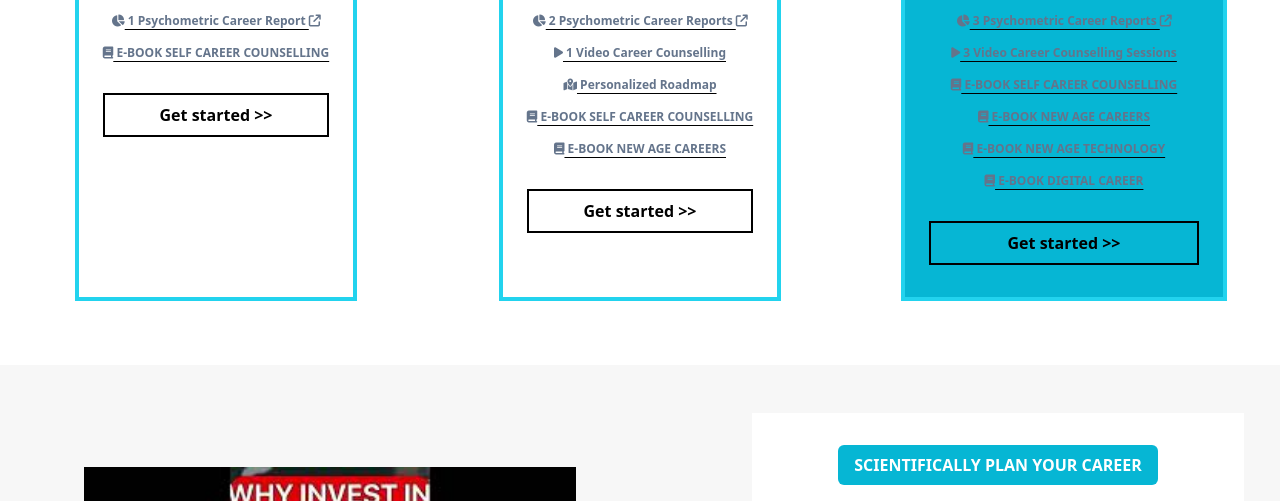
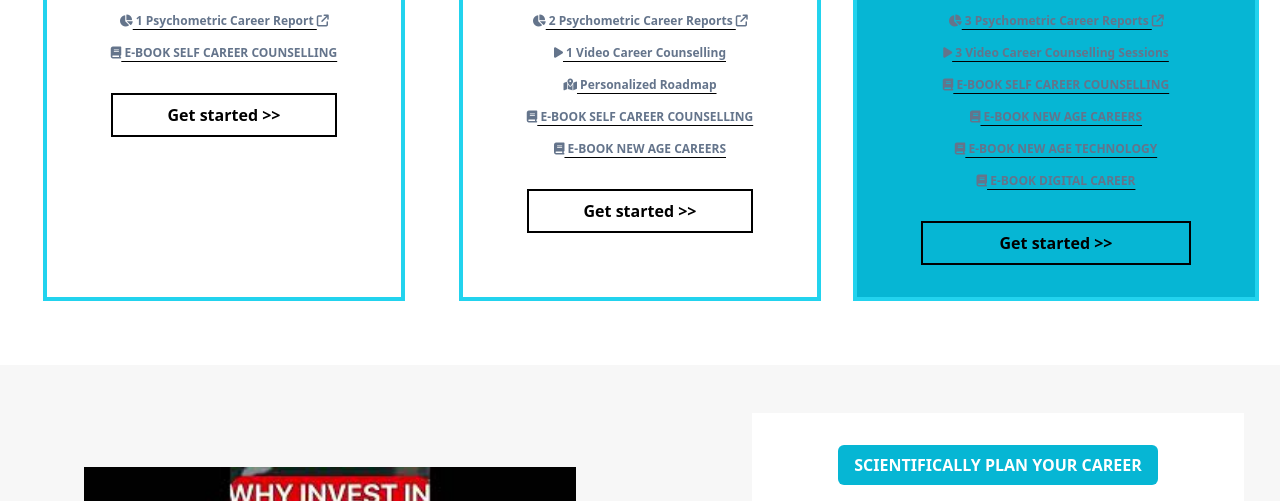
Before and after one commit to Govind-cyber-00/Pricing-Page, a website: page index.html in a window 1280 px wide. Shown: the part 600-1101 px from the top of the page. Drawn offline with Linux system fonts and the light colour scheme.

Commit message:
price-div

```diff
--- a/index.html
+++ b/index.html
@@ -88,9 +88,9 @@
 <!-- Header ends here -->
 
 <section class="py-4 my-12 px-4">
-  <div class="grid grid-cols-1 md:grid-cols-2 lg:grid-cols-3 gap-6">
+  <div class="grid grid-cols-1  md:grid-cols-2 lg:grid-cols-3 ">
     <!-- Pricing Card 1 -->
-    <div class=" px-6 py-8 mx-auto place-self-auto border-4 text-center border-cyan-400">
+    <div class=" px-16 py-8 mx-auto  place-self-auto border-4 text-center border-cyan-400">
       <p class="m-4 h-8 text-slate-700 font-bold bg-cyan-400 cursor-pointer hover:text-white text-center">
         CAREER REPORT
       </p>
@@ -118,7 +118,7 @@
     </div>
 
     <!-- Pricing Card 2 -->
-    <div class="px-6 py-8 mx-auto place-self-auto border-4 text-center border-cyan-400">
+    <div class="px-16 py-8  mx-auto place-self-auto border-4 text-center border-cyan-400">
       <p class="m-4 h-8 text-slate-700 font-bold bg-cyan-400 cursor-pointer hover:text-white text-center">
         Recommended Plan
       </p>
@@ -155,7 +155,7 @@
     </div>
 
     <!-- Pricing Card 3 -->
-    <div class="px-6 py-8 mx-auto place-self-auto border-4 text-center bg-cyan-500 border-cyan-400">
+    <div class="px-16 py-8 mx-auto place-self-auto border-4 text-center bg-cyan-500 border-cyan-400">
       <p class="m-4 h-8 w-full bg-white text-slate-700 font-bold hover:text-cyan-500 text-center cursor-pointer">
         Our Most Popular Career Plan
       </p>
@@ -678,6 +678,7 @@
   <script>
  let currentSlide = 0;
 
+
 function moveSlide(direction) {
   const sliderWrapper = document.getElementById("sliderWrapper");
   const slides = sliderWrapper.children;
--- /dev/null
+++ b/input.css
@@ -0,0 +1,3 @@
+@tailwind base;
+@tailwind components;
+@tailwind utilities;
```
Also changed, not shown: output.css.
